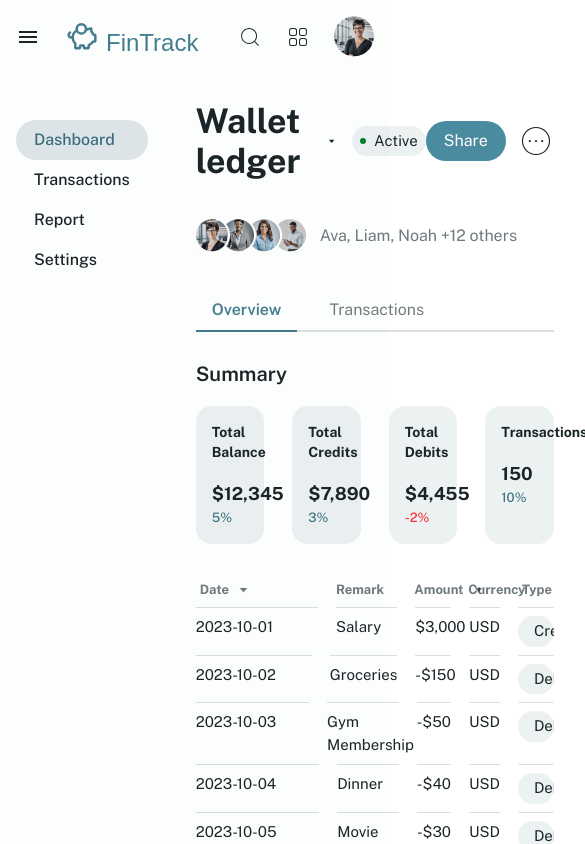
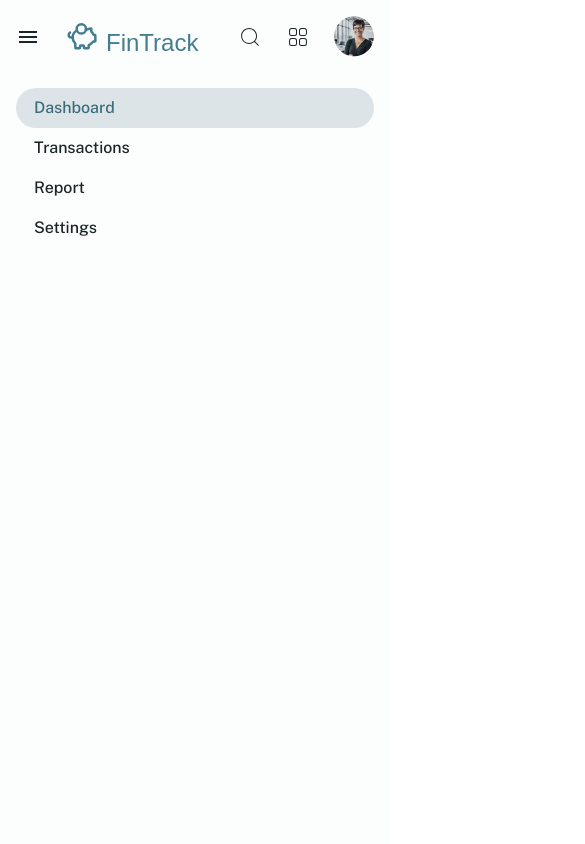
Before and after one commit to osas2211/fintrack, a Next.js app: page / in a window 390 px wide. Shown: the top 844 px of the page, 585 px wide, since content can reach past the window. Built offline with nearby package versions, Linux system fonts and the light colour scheme; a web font is replaced by a local one.

Commit message:
add mobile responsiveness

```diff
--- a/app/page.tsx
+++ b/app/page.tsx
@@ -13,7 +13,7 @@ export default function Home() {
         <main className="bg-[#FCFDFD] w-screen min-h-screen text-[#1B2528] font-sans ">
           <div className="max-w-[1440px] mx-auto xl:px-12 md:px-7 px-4 pb-12 ">
             <Header />
-            <div className="flex gap-12 py-7 relative">
+            <div className="md:flex gap-12 py-7 relative">
               <Sidebar />
               <Dashboard />
             </div>
--- a/components/Header.tsx
+++ b/components/Header.tsx
@@ -1,19 +1,36 @@
 "use client"
-import React from "react"
+import React, { useState } from "react"
 import { Logo } from "./Logo"
 import { IoMdMenu } from "react-icons/io"
 import { CiGrid41 } from "react-icons/ci"
 import { Avatar } from "./Avatar"
 import { Search } from "./Search"
 import { useTransactionsQuery } from "@/context/TransactionsQueryContext"
+import gsap from "gsap"
 
 export const Header = () => {
   const { setParams } = useTransactionsQuery()
-
+  const [sidebarIsOpen, setSidebarIsOpen] = useState(false)
   return (
     <div className="py-4 md:py-6 flex items-center justify-between sticky bg-[#FCFDFD] top-0 left-0 z-50">
       <div className="flex items-center gap-[26px]">
-        <IoMdMenu size={24} className="cursor-pointer" />
+        <IoMdMenu
+          size={24}
+          className="cursor-pointer"
+          onClick={() => {
+            if (!sidebarIsOpen) {
+              gsap.to(".sidebar", {
+                clipPath: "polygon(0 0, 100% 0, 100% 100%, 0% 100%)",
+              })
+              setSidebarIsOpen(true)
+            } else {
+              gsap.to(".sidebar", {
+                clipPath: "polygon(0 0, 0 0, 0 100%, 0% 100%)",
+              })
+              setSidebarIsOpen(false)
+            }
+          }}
+        />
         <div className="text-[#437D8E] flex items-center gap-2">
           <div className="">
             <Logo />
--- a/components/Sidebar.tsx
+++ b/components/Sidebar.tsx
@@ -11,7 +11,10 @@ const routes: { path: string; label: string }[] = [
 
 export const Sidebar = () => {
   return (
-    <aside className="md:w-[320px] sticky bg-[#FCFDFD] top-[7.5rem] left-0 h-[400px]">
+    <aside
+      className="md:w-[320px] md:sticky fixed bg-[#FCFDFD] md:top-[7.5rem] top-[4.5rem] left-0 md:h-[400px] w-full h-[95vh] z-[30] md:p-0 p-4 sidebar"
+      style={{ clipPath: "polygon(0 0, 100% 0, 100% 100%, 0% 100%)" }}
+    >
       <ul>
         {routes.map(({ path, label }, index) => {
           return (
--- a/components/Status.tsx
+++ b/components/Status.tsx
@@ -16,7 +16,7 @@ export const Status = ({ status }: { status: statusT }) => {
           background: status === "Debit" ? "#C6381B" : "#087A2E",
         }}
       />
-      <p>{status}</p>
+      <p className="md:text-[15px] text-xs">{status}</p>
     </div>
   )
 }
--- a/components/Summary.tsx
+++ b/components/Summary.tsx
@@ -26,7 +26,7 @@ export const Summary = () => {
   return (
     <div>
       <p className="text-xl font-semibold mt-3 mb-[18px]">Summary</p>
-      <div className="grid grid-cols-4 gap-7">
+      <div className="grid md:grid-cols-4 grid-cols-2 xl:gap-7 gap-4">
         <SummaryCard
           title="Total Balance"
           value={valueInCurrency(summary_data.totalBalance)}
@@ -65,13 +65,15 @@ export const SummaryCard = ({
   percent: number
 }) => {
   return (
-    <div className="bg-[#34616F]/9 rounded-2xl md:p-7 p-4 space-y-[18px]">
+    <div className="bg-[#34616F]/9 rounded-2xl xl:p-7 p-4 space-y-[18px]">
       <div className="flex items-center justify-between gap-2">
-        <p className="text-sm md:text-[17px] font-bold">{title}</p>
+        <p className="text-sm xl:text-[17px] font-bold">{title}</p>
         <BsThreeDots />
       </div>
       <div>
-        <h2 className="md:text-[34px] text-lg font-bold">{value}</h2>
+        <h2 className="xl:text-[34px] md:text-2xl text-lg font-bold">
+          {value}
+        </h2>
         <p
           className={`${
             percent < 0 ? "text-red-500" : "text-primary"
--- a/components/TransactionsTable.tsx
+++ b/components/TransactionsTable.tsx
@@ -33,9 +33,9 @@ export const TransactionTable = () => {
               active={params.order === "desc"}
               order={params.order!}
               onClick={() => toggleSort("date")}
-              width="w-[40%]"
+              width="md:w-[40%] w-[40%]"
             />
-            <th className="py-2 md:py-[8px] inline-flex items-center gap-2  cursor-pointer hover:bg-[#49656E]/5 px-1 w-[20%]">
+            <th className="py-2 md:py-[8px] inline-flex items-center gap-2  cursor-pointer hover:bg-[#49656E]/5 px-1 md:w-[20%] w-[40%]">
               <p>Remark</p>
               {/* <BiCaretDown /> */}
             </th>
@@ -44,9 +44,9 @@ export const TransactionTable = () => {
               active={params.sort === "amount"}
               order={params.order!}
               onClick={() => toggleSort("amount")}
-              width="w-[10%]"
+              width="md:w-[10%] w-[20%]"
             />
-            <th className="py-2 md:py-[8px] inline-flex items-center gap-2  cursor-pointer hover:bg-[#49656E]/5 px-1 w-[10%]">
+            <th className="py-2 md:py-[8px] md:inline-flex hidden items-center gap-2  cursor-pointer hover:bg-[#49656E]/5 px-1 md:w-[10%] w-[20%] ">
               <p>Currency</p>
               {/* <BiCaretDown /> */}
             </th>
@@ -93,16 +93,16 @@ export const TransactionTable = () => {
           {data?.map((tx) => (
             <tr
               key={tx.id}
-              className="flex justify-between gap-[18px] text-[15px]"
+              className="flex justify-between gap-[18px] md:text-[15px] text-sm"
             >
-              <td className="py-2 md:py-[18px] border-t-[1px] border-[#49656E]/20 w-[40%]">
+              <td className="py-2 md:py-[18px] border-t-[1px] border-[#49656E]/20 md:w-[40%] w-[40%]">
                 {tx.date}
               </td>
-              <td className="py-2 md:py-[18px] border-t-[1px] border-[#49656E]/20 w-[20%]">
+              <td className="py-2 md:py-[18px] border-t-[1px] border-[#49656E]/20 md:w-[20%] w-[40%]">
                 {tx.remark}
               </td>
               <td
-                className={`py-2 md:py-[18px] border-t-[1px] border-[#49656E]/20 w-[10%] `}
+                className={`py-2 md:py-[18px] border-t-[1px] border-[#49656E]/20 md:w-[10%] w-[20%] `}
               >
                 {Intl.NumberFormat("en-US", {
                   currency: "USD",
@@ -110,10 +110,10 @@ export const TransactionTable = () => {
                   trailingZeroDisplay: "stripIfInteger",
                 }).format(tx.amount)}
               </td>
-              <td className="py-2 md:py-[18px] border-t-[1px] border-[#49656E]/20 w-[10%]">
+              <td className="py-2 md:py-[18px] md:block hidden border-t-[1px] border-[#49656E]/20 md:w-[10%] w-[20%]">
                 {tx.currency}
               </td>
-              <td className="py-2 md:py-[18px] border-t-[1px] border-[#49656E]/20 w-[10%]">
+              <td className="py-2 md:py-[18px] border-t-[1px] border-[#49656E]/20 md:w-[10%] w-[20%]">
                 <Status status={tx.type} />
               </td>
             </tr>
--- a/components/pages/Dashboard.tsx
+++ b/components/pages/Dashboard.tsx
@@ -6,16 +6,17 @@ import { Button } from "../Button"
 import { PiDotsThreeCircleThin } from "react-icons/pi"
 import { Summary } from "../Summary"
 import { Tabs } from "../Tabs"
+import { TransactionTable } from "../TransactionsTable"
 
 const dashboardTabs = [
   { label: "Overview", component: <Summary /> },
-  { label: "Transactions", component: <></> },
+  { label: "Transactions", component: <TransactionTable /> },
 ]
 
 export const Dashboard = () => {
   return (
     <div className="min-h-screen w-full space-y-7">
-      <div className="flex items-center justify-between">
+      <div className="flex md:flex-row flex-col md:items-center md:justify-between gap-2">
         <div className="flex items-center gap-4">
           <div className="inline-flex items-center gap-1 cursor-pointer">
             <h2 className="text-[34px] leading-10 font-bold">Wallet ledger</h2>
```
